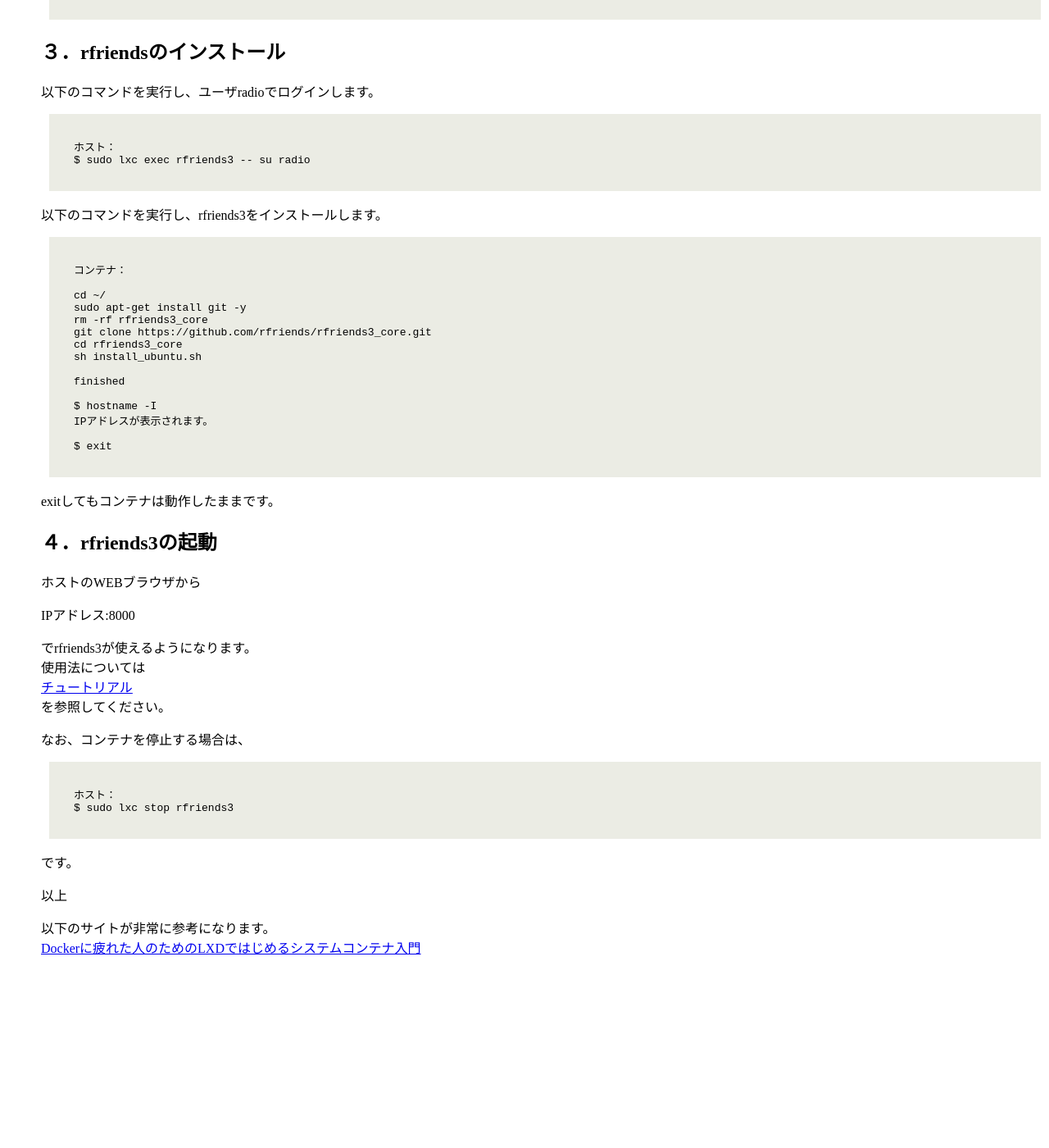
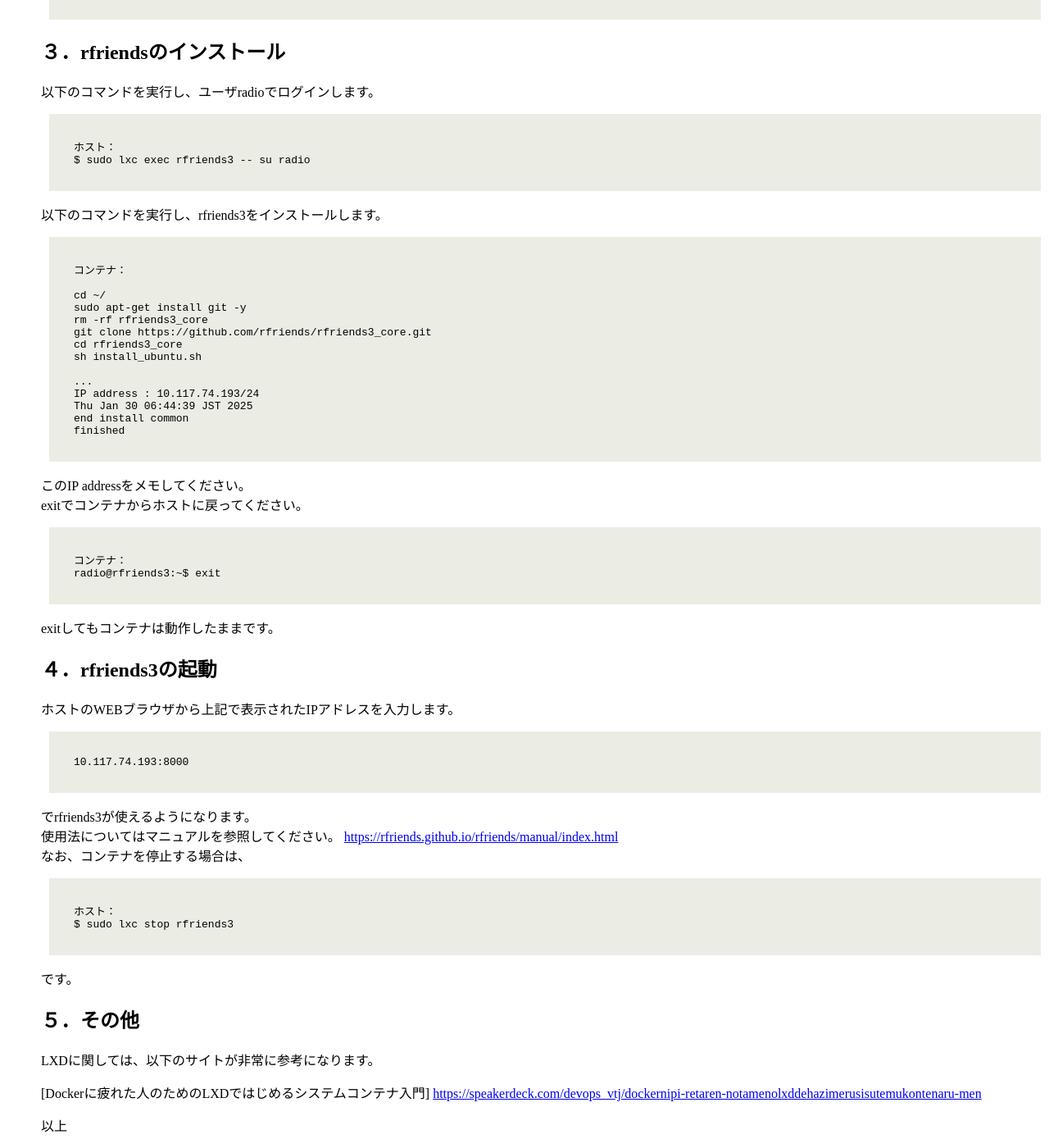
Before and after one commit to rfriends/rfriends, a Jekyll site: the page built from distro/lxd.md, in a window 1280 px wide and 1400 px high, scrolled down 1835 px. Shown: the whole window at 82% size. Built offline with Jekyll 4.4.1, drawn with Linux system fonts in a browser that asks for light colours; our own code applies the rules of GitHub Pages for plain Markdown files; Markdown is read by kramdown in place of the engine named in the settings; before the commit the page ends 3018 px from its top, so only the background shows below that.

Commit message:
Update lxd.md

````diff
--- a/distro/lxd.md
+++ b/distro/lxd.md
@@ -99,25 +99,32 @@ git clone https://github.com/rfriends/rfriends3_core.git
 cd rfriends3_core
 sh install_ubuntu.sh
 
+...
+IP address : 10.117.74.193/24
+Thu Jan 30 06:44:39 JST 2025
+end install common
 finished
+```
 
-$ hostname -I
-IPアドレスが表示されます。
-
-$ exit
+このIP addressをメモしてください。
+exitでコンテナからホストに戻ってください。
+```
+コンテナ：
+radio@rfriends3:~$ exit
 ```
 exitしてもコンテナは動作したままです。
 
 ## ４．rfriends3の起動
 
-ホストのWEBブラウザから
+ホストのWEBブラウザから上記で表示されたIPアドレスを入力します。
 
-IPアドレス:8000
+```
+10.117.74.193:8000
+```
 
 でrfriends3が使えるようになります。
-使用法については
-[チュートリアル](https://github.com/rfriends/rfriends3/wiki/%EF%BC%90%EF%BC%90%EF%BC%8E%E3%83%81%E3%83%A5%E3%83%BC%E3%83%88%E3%83%AA%E3%82%A2%E3%83%AB)
-を参照してください。
+使用法についてはマニュアルを参照してください。
+<https://rfriends.github.io/rfriends/manual/index.html>
 
 なお、コンテナを停止する場合は、
 ```
@@ -126,9 +133,11 @@ $ sudo lxc stop rfriends3
 ```
 です。
 
+## ５．その他
+
+LXDに関しては、以下のサイトが非常に参考になります。
+
+[Dockerに疲れた人のためのLXDではじめるシステムコンテナ入門]
+<https://speakerdeck.com/devops_vtj/dockernipi-retaren-notamenolxddehazimerusisutemukontenaru-men>
+
 以上
-
-
-
-以下のサイトが非常に参考になります。
-[Dockerに疲れた人のためのLXDではじめるシステムコンテナ入門](https://speakerdeck.com/devops_vtj/dockernipi-retaren-notamenolxddehazimerusisutemukontenaru-men)
````
